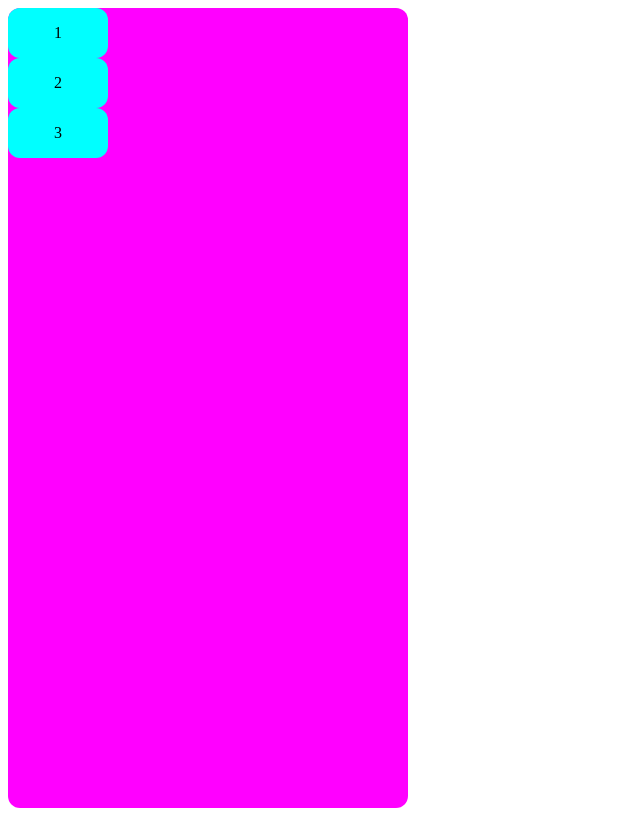
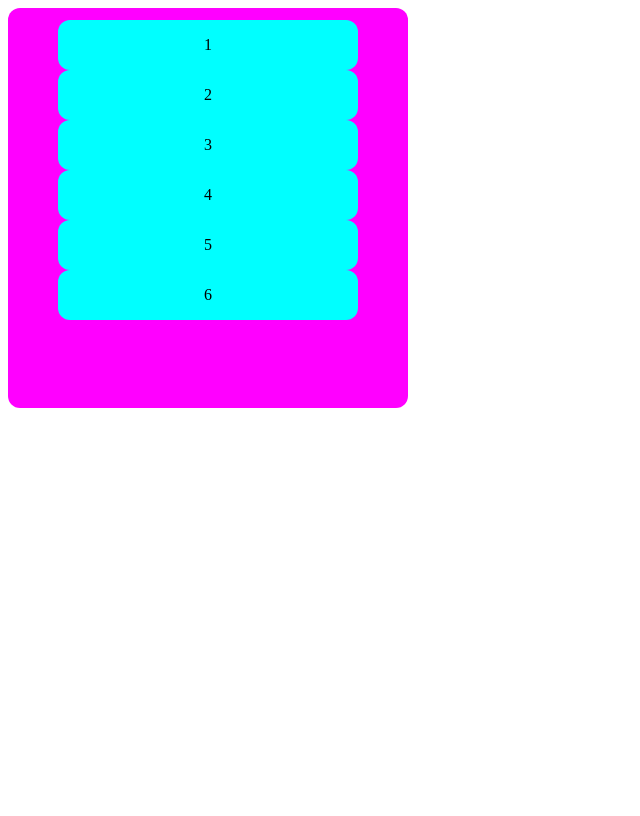
Before and after one commit to UserNaneless/SimpleDnd, a React (Vite) app: page / in a window 1280 px wide. Shown: the whole page, without its empty margins (0-640 px from the left). Built offline with nearby package versions, Linux system fonts and the light colour scheme.

Commit message:
Sortable example. Better engine

```diff
--- a/src/App.css
+++ b/src/App.css
@@ -1,11 +1,15 @@
 * {
     box-sizing: border-box;
+}
+
+.wrapper {
+    user-select: none
 }
 
 .drag_div {
     padding: 12px 16px;
     background-color: cyan;
-    width: 200px;
+    width: 100%;
     height: 100px;
     border-radius: 12px;
     display: flex;
@@ -20,7 +24,7 @@
 .drop_div {
     background: magenta;
     padding: 12px 16px;
-    width: 450px;
+    width: 45%;
     height: 340px;
     border-radius: 12px;
     display: flex;
--- a/src/App.tsx
+++ b/src/App.tsx
@@ -10,7 +10,6 @@ function App() {
 
                 <SortableList />
 
-
             </CDndContext>
         </>
     )
--- a/src/components/DndContext.tsx
+++ b/src/components/DndContext.tsx
@@ -3,11 +3,15 @@ import { createContext, useEffect, useState } from "react"
 export type DndItem = {
     id: string,
     element: HTMLDivElement,
-    data: object
+    data: {
+        [x: string]: any
+    },
+    onOver?: (overItem: DndItem, dragItem: DndItem, others: DndItem[]) => void,
+    onDrop?: (dragItem: DndItem, other: DndItem[]) => void
 }
 
 export type DndZone = {
-    onDrop?: (val: DndItem) => void
+    onDrop?: (dropzone: DndZone, val: DndItem, overItem: DndItem | null, other: DndItem[]) => void
     onOver?: (val: DndItem) => void
 } & DndItem
 
@@ -23,6 +27,7 @@ type DndContextType = {
     addDropzone: (val: DndZone) => void,
     removeDraggable: (id: string) => void,
     removeDropzone: (id: string) => void,
+    updateDraggable: (val: DndItem) => void,
     updateDropzone: (val: DndZone) => void,
     setDrag: (val: boolean) => void,
     collideActiveWithItems: (val: DndItem) => void
@@ -40,6 +45,7 @@ const DndContext = createContext<DndContextType>({
     addDropzone: () => { },
     removeDraggable: () => { },
     removeDropzone: () => { },
+    updateDraggable: () => { },
     updateDropzone: () => { },
     setDrag: () => { },
     collideActiveWithItems: () => { }
@@ -49,15 +55,17 @@ type DndContextProps = {
     children: React.ReactNode
 }
 
+const THRESHOLD = 15;
+
 const isCollision = (a: DndItem, b: DndItem) => {
     const aRect = a.element.getBoundingClientRect();
     const bRect = b.element.getBoundingClientRect();
 
     return !(
-        ((aRect.top + aRect.height) < (bRect.top)) ||
-        (aRect.top > (bRect.top + bRect.height)) ||
-        ((aRect.left + aRect.width) < bRect.left) ||
-        (aRect.left > (bRect.left + bRect.width))
+        ((aRect.top + aRect.height - THRESHOLD) < (bRect.top)) ||
+        (aRect.top > (bRect.top + bRect.height - THRESHOLD)) ||
+        ((aRect.left + aRect.width - THRESHOLD) < bRect.left) ||
+        (aRect.left > (bRect.left + bRect.width - THRESHOLD))
     );
 }
 
@@ -72,25 +80,20 @@ const CDndContext = ({ children }: DndContextProps) => {
         dropzones.forEach(zone => {
             if (isCollision(val, zone)) {
                 zone?.onOver?.(val);
-                if (zone.element.children[0].style.background === "magenta")
-                    zone.element.children[0].style.background = "red";
-            } else {
-                zone.element.children[0].style.background = "magenta"
             }
         });
 
-        draggable.forEach(item => {
-            if (item.element != val.element && isCollision(val, item)) {
-                if (item.element.children[0].style.background === "cyan")
-                    item.element.children[0].style.background = "red";
-            } else {
-                item.element.children[0].style.background = "cyan"
+        for (let i = 0; i < draggable.length; i++) {
+            const item = draggable[i];
+            if (item.id != val.id && isCollision(val, item)) {
+                item?.onOver?.(item, val, draggable.filter(fItem => fItem.id != val.id));
+                return;
             }
-        })
+        }
     }
 
     useEffect(() => {
-        console.log(draggable, dropzones, activeDragElement);
+        // console.log(draggable, dropzones, activeDragElement);
     }, [draggable, dropzones, activeDragElement])
 
     return <DndContext.Provider value={{
@@ -99,15 +102,21 @@ const CDndContext = ({ children }: DndContextProps) => {
         drag,
         drop: () => {
             if (activeDragElement) {
+                activeDragElement.onDrop?.(activeDragElement, draggable.filter(fItem => fItem.id != activeDragElement.id));
                 for (let i = 0; i < dropzones.length; i++) {
                     const zone = dropzones[i];
                     if (isCollision(activeDragElement, zone)) {
-                        zone?.onDrop?.(activeDragElement);
+                        const overElement = draggable.find(item =>
+                            isCollision(item, activeDragElement) && item.id != activeDragElement.id) || null
+                        zone?.onDrop?.(zone, activeDragElement, overElement, draggable.filter(item => item.id != activeDragElement.id && item.id != overElement?.id));
                         setActiveDragElement(null);
+                        setDrag(false);
                         return;
                     }
                 }
 
+                setActiveDragElement(null);
+                setDrag(false);
             }
         },
         activeDragElement,
@@ -121,6 +130,9 @@ const CDndContext = ({ children }: DndContextProps) => {
         addDropzone: val => setDropzones(list => [...list, val]),
         removeDraggable: id => setDraggable(list => list.filter(item => item.id != id)),
         removeDropzone: id => setDropzones(list => list.filter(item => item.id != id)),
+        updateDraggable: val => {
+            setDraggable(list => list.map(item => item.id === val.id ? val : item))
+        },
         updateDropzone: val => {
             setDropzones(list => list.map(item => item.id === val.id ? val : item))
         },
--- a/src/components/DropZone.tsx
+++ b/src/components/DropZone.tsx
@@ -1,9 +1,9 @@
 import { useContext, useEffect, useRef, useState } from "react"
-import { DndContext, DndItem } from "./DndContext"
+import { DndContext, DndItem, DndZone } from "./DndContext"
 
 type DropZoneProps = {
     children: React.ReactNode,
-    onDrop?: (item: DndItem) => void,
+    onDrop?: (dropzone: DndZone, item: DndItem, overItem: DndItem | null, others: DndItem[]) => void,
     onOver?: (item: DndItem) => void
 
 }
@@ -44,7 +44,7 @@ const DropZone = ({ children, onDrop, onOver }: DropZoneProps) => {
                 onOver,
                 id: dropzoneId
             })
-    }, [onDrop])
+    }, [onDrop, onOver])
 
     return <div className="wrapper" style={{ width: "fit-content" }} ref={ref}>
         {children}
--- a/src/sortable/SortableList.tsx
+++ b/src/sortable/SortableList.tsx
@@ -1,30 +1,112 @@
 import { useEffect, useState } from "react";
 import Draggable from "../components/Draggable";
 import DropZone from "../components/DropZone";
+import { DndItem } from "../components/DndContext";
+
+const THRESHOLD = 15;
+
+const isCollision = (a: DndItem, b: DndItem, lastItem: boolean) => {
+    const aRect = a.element.getBoundingClientRect();
+    const bRect = b.element.getBoundingClientRect();
+
+    const bTransform = b.element.style.transform;
+    let y = 0;
+    let lastHelper = 0;
+
+    if (!bTransform.includes("(0)")) {
+        const computed = window.getComputedStyle(b.element).transform.split(",");
+        y = Number(computed[computed.length - 1].slice(0, computed.indexOf(")")));
+
+    }
+
+    if (lastItem) {
+        lastHelper += 50;
+        y = 0
+    }
+    return !(
+        ((aRect.top + aRect.height - THRESHOLD) < (bRect.top - y)) ||
+        (aRect.top > (bRect.top - y + bRect.height + lastHelper - THRESHOLD)) ||
+        ((aRect.left + aRect.width - THRESHOLD) < bRect.left) ||
+        (aRect.left > (bRect.left + bRect.width - THRESHOLD))
+    );
+}
 
 const SortableList = () => {
 
-    const [items, setItems] = useState([1, 2, 3]);
+    const [items, setItems] = useState([1, 2, 3, 4, 5, 6]);
 
-    useEffect(() => {
-        console.log(items)
-    }, [items])
+    return <DropZone onDrop={(_, item, __, others) => {
+        // return;
+        setItems(i => {
+            let copy = [...i];
+            for (let j = 0; j < items.length; j++) {
+                const other = others.find(fItem => fItem.data.index === j);
+                if (other) {
+                    if (isCollision(item, other, false)) {
+                        const slice = copy.slice(other.data.index).filter(fItem => fItem != item.data.value);
+                        copy.splice(other.data.index);
+                        copy = copy.filter(fItem => fItem != item.data.value)
+                        copy.push(item.data.value);
+                        return [...copy, ...slice];
+                    }
 
-    return <DropZone onDrop={(item) => {
-        setItems(i => [...i, item.data.value + 1]);
+                    if (j === items.length - 1) {
+                        if (isCollision(item, other, true)) {
+                            return [...copy.filter(fItem => fItem != item.data.value), item.data.value];
+                        }
+                    }
+                }
+            }
+            return copy
+        });
     }}>
         <div className="list" style={{
             background: "magenta",
             width: 400,
-            height: 800,
-            borderRadius: 12
+            height: 400,
+            borderRadius: 12,
+            display: "flex",
+            flexDirection: "column",
+            alignItems: "center",
+            justifyItems: "center",
+            padding: "12px 0"
         }}>
             {
-                items.map(item => <Draggable key={item} data={{
-                    value: item
-                }}>
+                items.map((item, i) => <Draggable key={item}
+
+                    onDrop={(_, others) => {
+                        others.forEach(other => {
+                            other.element.style.transform = "translateY(0)";
+                            other.element.style.transition = "transform 0s";
+                        })
+
+                    }}
+
+                    reset={(elem) => {
+                        elem.style.transform = "translateY(0)";
+                        // elem.style.transition = "transform 0s";
+                        // elem.children[0].style.background = "cyan";
+                    }}
+
+                    onOver={(_, curr, others) => {
+                        const currRect = curr.element.getBoundingClientRect();
+                        others.forEach(other => {
+                            other.element.style.transition = "transform .2s";
+                            const otherRect = other.element.getBoundingClientRect();
+                            if (otherRect.y + otherRect.height / 2 >= currRect.y) {
+                                other.element.style.transform = "translateY(50px)";
+                            }
+                            else
+                                other.element.style.transform = "translateY(0)";
+                        });
+                    }}
+
+                    data={{
+                        value: item,
+                        index: i
+                    }}>
                     <div style={{
-                        width: 100,
+                        width: 300,
                         height: 50,
                         display: "flex",
                         alignItems: "center",
```
Also changed, not shown: src/components/Draggable.tsx (+52 -7 lines).
